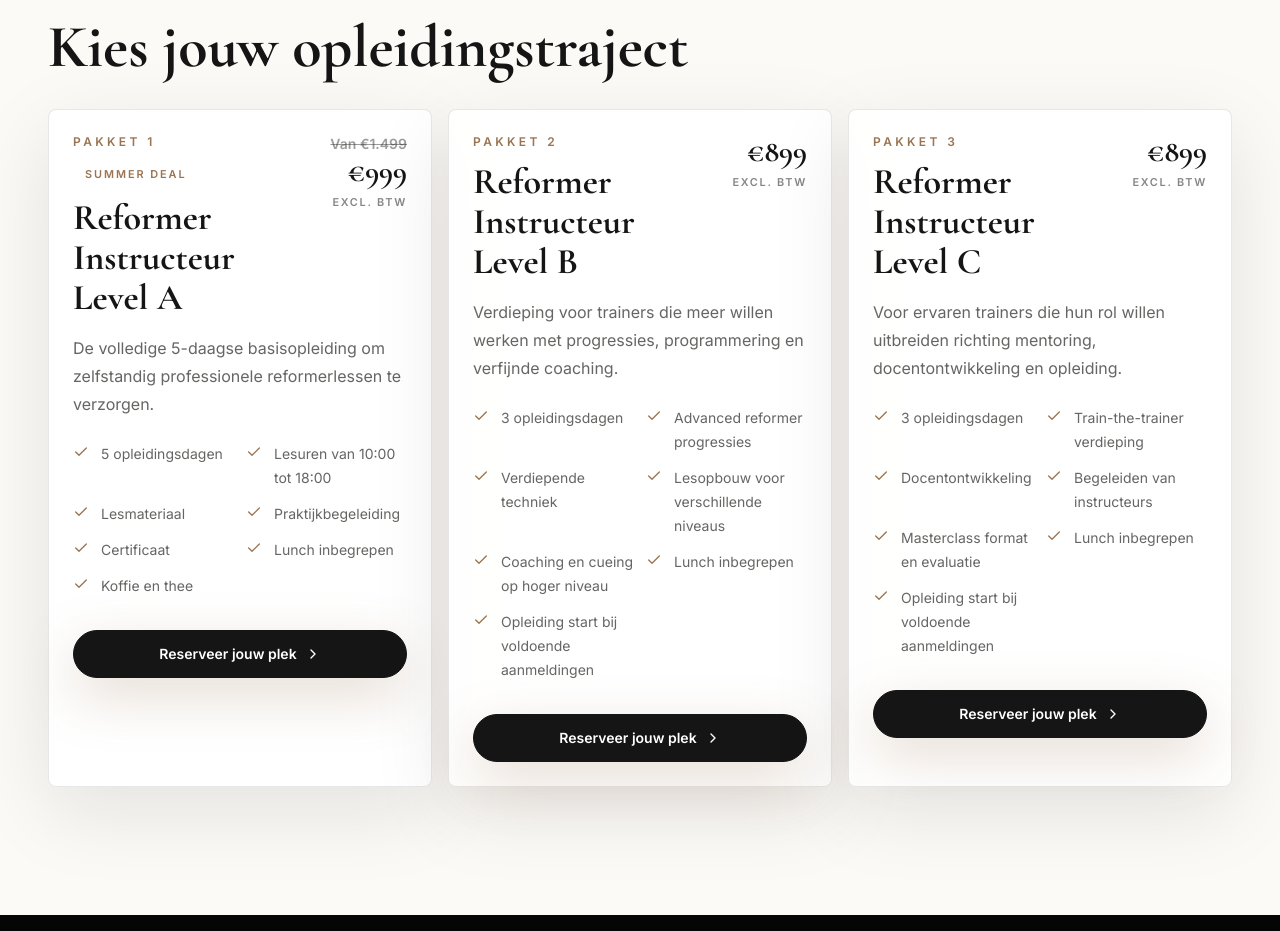
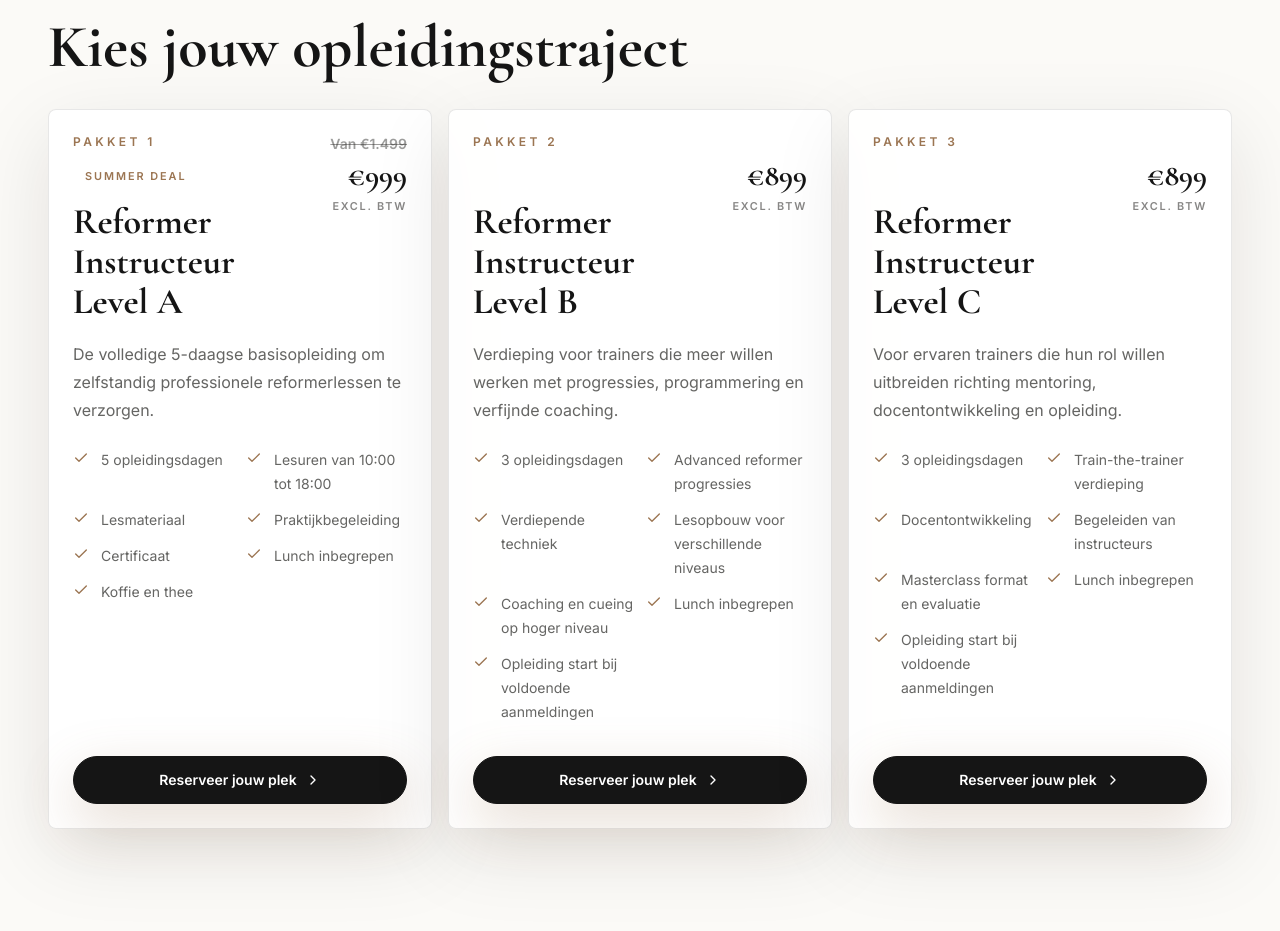
Before and after one commit to jochemsebastiaanvankuijk-rgb/dutch-reformer-academy, a Next.js app: page / in a window 1280 px wide. Shown: the part 1463-2394 px from the top of the page. Built offline with nearby package versions, Linux system fonts and the light colour scheme.

Commit message:
Align package card content

```diff
--- a/components/LandingPage.tsx
+++ b/components/LandingPage.tsx
@@ -399,28 +399,32 @@ export default function LandingPage() {
                   key={item.name}
                   className="flex h-full min-h-[540px] flex-col rounded-lg border border-ink/10 bg-white/90 p-6 text-ink shadow-soft"
                 >
-                  <div className="grid grid-cols-[1fr_auto] items-start gap-4">
+                  <div className="grid min-h-[190px] grid-cols-[1fr_auto] items-start gap-4">
                     <div className="min-w-0 pr-2">
                       <p
                         className="text-xs font-semibold uppercase tracking-[0.28em] text-bronze"
                       >
                         Pakket {index + 1}
                       </p>
+                      <div className="mt-3 min-h-[28px]">
                         {"dealLabel" in item ? (
-                        <p className="mt-3 inline-flex rounded-full bg-bronze/12 px-3 py-1 text-[0.68rem] font-semibold uppercase tracking-[0.18em] text-bronze">
+                          <p className="inline-flex rounded-full bg-bronze/12 px-3 py-1 text-[0.68rem] font-semibold uppercase tracking-[0.18em] text-bronze">
                             {item.dealLabel}
                           </p>
                         ) : null}
+                      </div>
                       <h3 className="mt-3 font-display text-3xl font-bold leading-tight sm:text-4xl">
                         {item.name}
                       </h3>
                     </div>
-                    <div className="shrink-0 text-right">
+                    <div className="min-w-[86px] shrink-0 text-right">
+                      <div className="min-h-[24px]">
                         {"originalPrice" in item ? (
                           <p className="text-sm font-semibold text-graphite/45 line-through">
                             Van {item.originalPrice}
                           </p>
                         ) : null}
+                      </div>
                       <p className="font-display text-2xl font-bold leading-none sm:text-3xl">
                         {item.price}
                       </p>
@@ -429,12 +433,10 @@ export default function LandingPage() {
                       </p>
                     </div>
                   </div>
-                  <p
-                    className="mt-4 leading-7 text-graphite/70"
-                  >
+                  <p className="mt-4 min-h-[84px] leading-7 text-graphite/70">
                     {item.text}
                   </p>
-                  <div className="mt-6 grid gap-3 sm:grid-cols-2">
+                  <div className="mt-6 grid flex-1 content-start gap-3 sm:grid-cols-2">
                     {item.features.map((feature) => (
                       <div key={feature} className="flex items-start gap-3">
                         <Check
```
Lines whose indentation alone changed are shown as unchanged.
